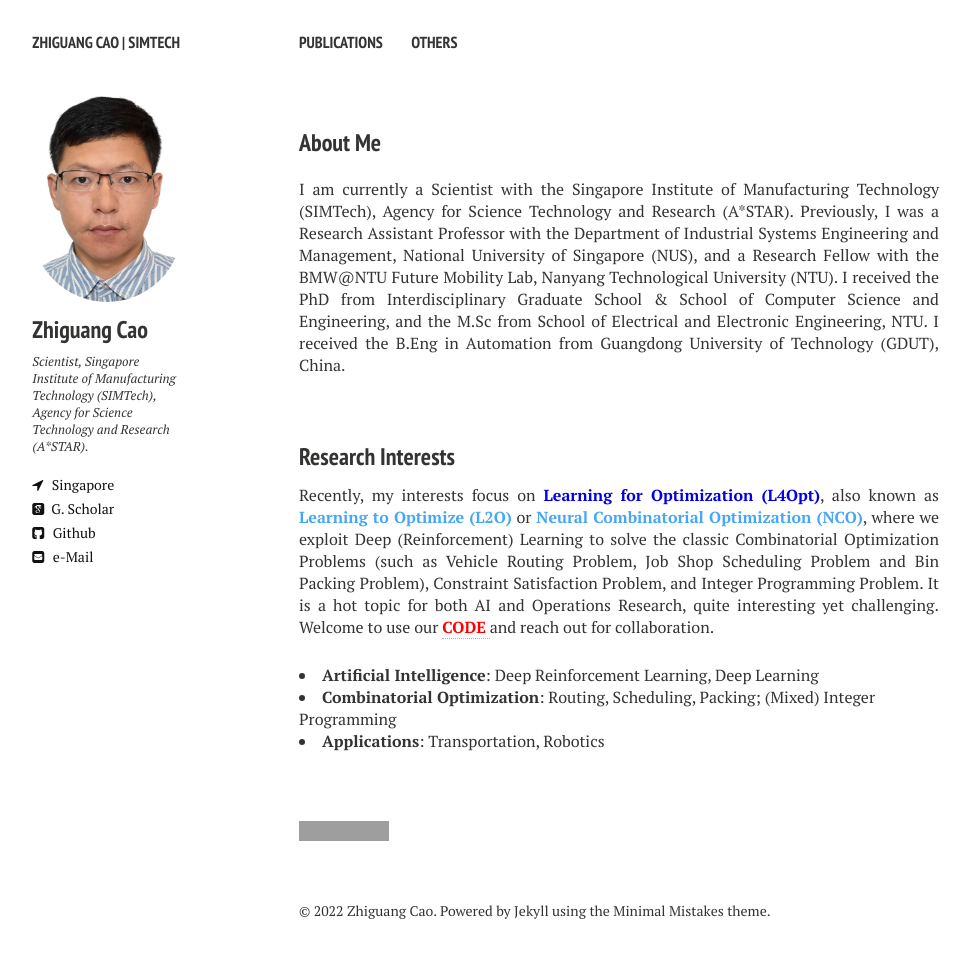
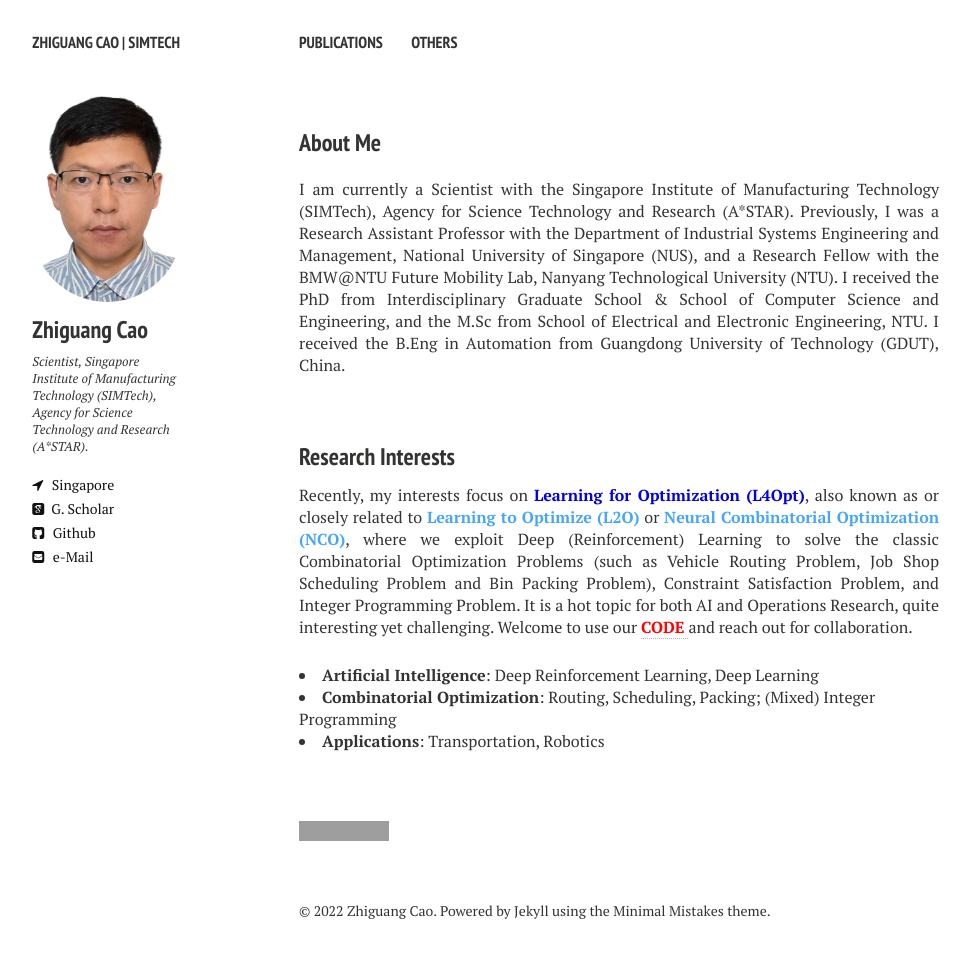
Before and after one commit to zhiguangcaosg/zhiguangcaosg.github.io, a Jekyll site: the page built from index.md, in a window 1280 px wide. Shown: the whole page, without its empty margins (21-991 px from the left). Built offline with Jekyll 4.4.1, drawn with Linux system fonts in a browser that asks for light colours; nearby versions of some CDN libraries; grey boxes are pictures that could not be loaded.

Commit message:
Update index.md

```diff
--- a/index.md
+++ b/index.md
@@ -12,7 +12,7 @@ image: banner1.png
 
 
 <h3 style="margin-bottom:-8px;padding-top:20px;">Research Interests</h3> <br>
-<p align="justify">Recently, my interests focus on <font color="#0000E3"><b>Learning for Optimization (L4Opt)</b></font>, also known as <font color="#47A7F7"><b>Learning to Optimize (L2O)</b></font> or <font color="#47A7F7"><b>Neural Combinatorial Optimization (NCO)</b></font>, where we exploit Deep (Reinforcement) Learning to solve the classic Combinatorial Optimization Problems (such as Vehicle Routing Problem, Job Shop Scheduling Problem and Bin Packing Problem), Constraint Satisfaction Problem, and Integer Programming Problem. It is a hot topic for both AI and Operations Research, quite interesting yet challenging. Welcome to use our <a href="https://zhiguangcaosg.github.io/publications/"  target="_blank"> <font color="#FF0000"><b>CODE</b> </font></a> and reach out for collaboration.
+<p align="justify">Recently, my interests focus on <font color="#0000E3"><b>Learning for Optimization (L4Opt)</b></font>, also known as or closely related to <font color="#47A7F7"><b>Learning to Optimize (L2O)</b></font> or <font color="#47A7F7"><b>Neural Combinatorial Optimization (NCO)</b></font>, where we exploit Deep (Reinforcement) Learning to solve the classic Combinatorial Optimization Problems (such as Vehicle Routing Problem, Job Shop Scheduling Problem and Bin Packing Problem), Constraint Satisfaction Problem, and Integer Programming Problem. It is a hot topic for both AI and Operations Research, quite interesting yet challenging. Welcome to use our <a href="https://zhiguangcaosg.github.io/publications/"  target="_blank"> <font color="#FF0000"><b>CODE</b> </font></a> and reach out for collaboration.
 </p>
 <li>
 <b>Artificial Intelligence</b>:  Deep Reinforcement Learning, Deep Learning
```
